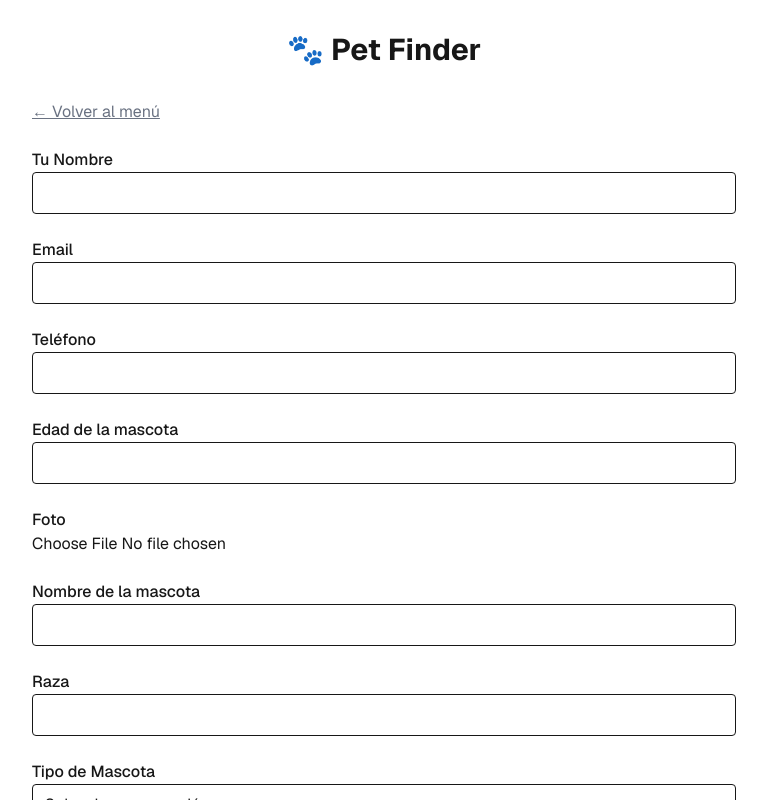
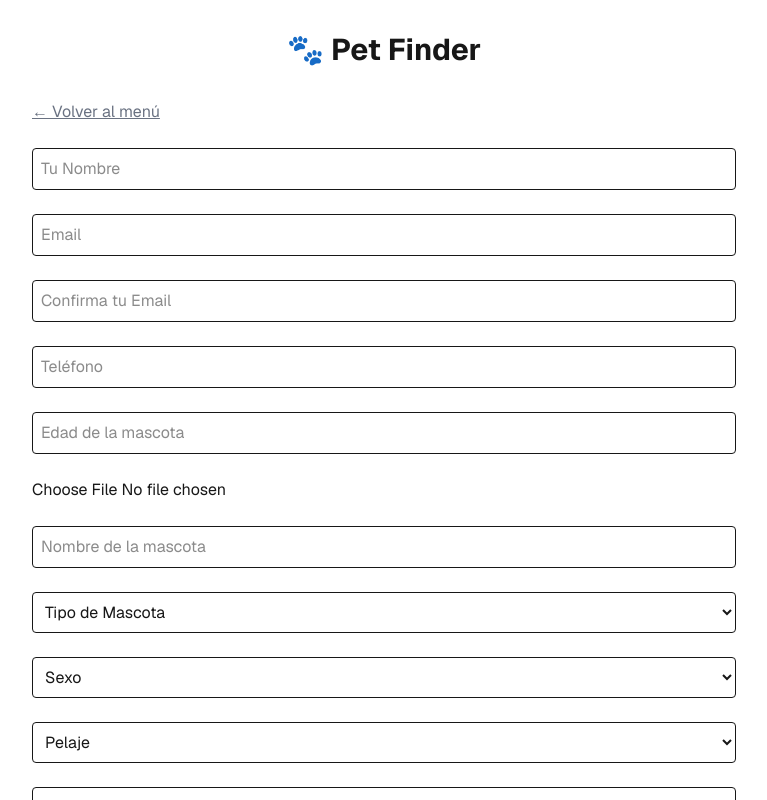
Before and after one commit to LucianoVeneroniMB/patasapp, a Next.js app: page / in a window 1280 px wide. Both pictures are taken after a click on the button "Quiero encontrar a mi mascota". Shown: the top 800 px of the page, without its empty margins (256-1023 px from the left). Built offline with nearby package versions, Linux system fonts and the light colour scheme.

Commit message:
Update page.tsx

```diff
--- a/app/page.tsx
+++ b/app/page.tsx
@@ -12,21 +12,41 @@ interface GrecaptchaEnterprise {
 
 declare const grecaptcha: GrecaptchaEnterprise | undefined;
 
-type FormType =
-  | "findMyPet"
-  | "foundPet"
-  | "wantToAdopt"
-  | "giveForAdoption"
-  | null;
+type FormType = "findMyPet" | "foundPet" | "wantToAdopt" | "giveForAdoption" | null;
+
+const perroRazas = [
+  "Affenpinscher", "Akita Inu", "Alaskan Malamute", "Airedale Terrier", "Australian Shepherd",
+  "Basenji", "Basset Hound", "Beagle", "Beauceron", "Bichón Frisé", "Bloodhound", "Border Collie",
+  "Boston Terrier", "Boxer", "Boyero de Berna", "Braco Alemán", "Braco de Weimar", "Bretón",
+  "Bulldog Francés", "Bulldog Inglés", "Bull Terrier", "Cane Corso",
+  "Cavalier King Charles Spaniel", "Chesapeake Bay Retriever", "Chihuahua", "Chow Chow",
+  "Cocker Spaniel", "Collie", "Dálmata", "Dachshund (Perro Salchicha)", "Doberman Pinscher",
+  "Dogo Argentino", "Fox Terrier", "Golden Retriever", "Gran Danés", "Gran Pirineo",
+  "Husky Siberiano", "Irish Terrier", "Jack Russell Terrier", "Kelpie Australiano", "Kuvasz",
+  "Labrador Retriever", "Leonberger", "Lhasa Apso", "Maltés", "Mastín Inglés",
+  "Mastín Napolitano", "Papillón", "Pequinés", "Perdiguero de Burgos",
+  "Perro de Agua Español", "Perro de Montaña de los Pirineos", "Pinscher Miniatura", "Pointer",
+  "Pomerania (Spitz Enano)", "Pug", "Pastor Alemán", "Pastor Australiano", "Pastor Belga",
+  "Pastor del Cáucaso", "Rhodesian Ridgeback", "Rottweiler", "Saluki", "Samoyedo",
+  "San Bernardo", "Schnauzer Miniatura", "Schnauzer Estándar", "Schnauzer Gigante",
+  "Scottish Terrier", "Setter Irlandés", "Shar Pei", "Shetland Sheepdog (Sheltie)",
+  "Shih Tzu", "Staffordshire Bull Terrier", "Terranova", "Vizsla", "Weimaraner",
+  "West Highland White Terrier", "Wolfhound Irlandés", "Xoloitzcuintle (Perro Sin Pelo Mexicano)",
+  "Cruza"
+];
+
+const gatoRazas = [
+  "Siamés", "Persa", "Maine Coon", "British Shorthair", "Sphynx", "Bengala",
+  "Azul Ruso", "Europeo Común", "Cruza"
+];
 
 export default function Home() {
   const [formType, setFormType] = useState<FormType>(null);
-  const [formData, setFormData] = useState<Record<string, unknown>>({});
+  const [formData, setFormData] = useState<Record<string, any>>({});
 
-  function handleInputChange(
-    e: ChangeEvent<HTMLInputElement | HTMLTextAreaElement | HTMLSelectElement>
-  ) {
-    setFormData({ ...formData, [e.target.name]: e.target.value });
+  function handleInputChange(e: ChangeEvent<HTMLInputElement | HTMLTextAreaElement | HTMLSelectElement>) {
+    const { name, value } = e.target;
+    setFormData((prev) => ({ ...prev, [name]: value }));
   }
 
   function handleFileChange(e: ChangeEvent<HTMLInputElement>) {
@@ -35,6 +55,11 @@ export default function Home() {
 
   async function handleSubmit(e: FormEvent) {
     e.preventDefault();
+
+    if (formData.email !== formData.emailConfirm) {
+      alert("Los emails no coinciden.");
+      return;
+    }
 
     if (!grecaptcha) {
       alert("No se pudo cargar reCAPTCHA. Intenta nuevamente.");
@@ -71,229 +96,81 @@ export default function Home() {
 
         {!formType && (
           <div className="grid grid-cols-1 sm:grid-cols-2 gap-6">
-            <button
-              onClick={() => setFormType("findMyPet")}
-              className="bg-blue-600 text-white p-4 rounded shadow hover:bg-blue-700"
-            >
-              Quiero encontrar a mi mascota
-            </button>
-            <button
-              onClick={() => setFormType("foundPet")}
-              className="bg-green-600 text-white p-4 rounded shadow hover:bg-green-700"
-            >
-              Encontré una mascota
-            </button>
-            <button
-              onClick={() => setFormType("wantToAdopt")}
-              className="bg-purple-600 text-white p-4 rounded shadow hover:bg-purple-700"
-            >
-              Quiero adoptar
-            </button>
-            <button
-              onClick={() => setFormType("giveForAdoption")}
-              className="bg-red-600 text-white p-4 rounded shadow hover:bg-red-700"
-            >
-              Quiero dar en adopción
-            </button>
+            <button onClick={() => setFormType("findMyPet")} className="bg-blue-600 text-white p-4 rounded shadow hover:bg-blue-700">Quiero encontrar a mi mascota</button>
+            <button onClick={() => setFormType("foundPet")} className="bg-green-600 text-white p-4 rounded shadow hover:bg-green-700">Encontré una mascota</button>
+            <button onClick={() => setFormType("wantToAdopt")} className="bg-purple-600 text-white p-4 rounded shadow hover:bg-purple-700">Quiero adoptar</button>
+            <button onClick={() => setFormType("giveForAdoption")} className="bg-red-600 text-white p-4 rounded shadow hover:bg-red-700">Quiero dar en adopción</button>
           </div>
         )}
 
         {formType && (
           <form onSubmit={handleSubmit} className="mt-8 space-y-6">
-            <button
-              type="button"
-              onClick={() => {
-                setFormType(null);
-                setFormData({});
-              }}
-              className="text-gray-500 underline"
-            >
-              ← Volver al menú
-            </button>
+            <button type="button" onClick={() => { setFormType(null); setFormData({}); }} className="text-gray-500 underline">← Volver al menú</button>
 
-            {/* Common fields */}
-            <div>
-              <label htmlFor="name" className="block font-medium">
-                Tu Nombre
-              </label>
-              <input
-                id="name"
-                name="name"
-                type="text"
-                className="w-full p-2 border rounded"
-                onChange={handleInputChange}
-                required
-              />
-            </div>
+            <input id="name" name="name" type="text" placeholder="Tu Nombre" className="w-full p-2 border rounded" onChange={handleInputChange} required />
+            <input id="email" name="email" type="email" placeholder="Email" className="w-full p-2 border rounded" onChange={handleInputChange} required />
+            <input id="emailConfirm" name="emailConfirm" type="email" placeholder="Confirma tu Email" className="w-full p-2 border rounded" onChange={handleInputChange} required autoComplete="off" />
+            <input id="telefono" name="telefono" type="tel" placeholder="Teléfono" className="w-full p-2 border rounded" onChange={handleInputChange} />
+            <input id="edad" name="edad" type="text" placeholder="Edad de la mascota" className="w-full p-2 border rounded" onChange={handleInputChange} />
+            <input id="photo" name="photo" type="file" accept="image/*" onChange={handleFileChange} />
 
-                <div>
-                  <label htmlFor="email" className="block font-medium">
-                    Email
-                  </label>
-                  <input
-                    id="email"
-                    name="email"
-                    type="email"
-                    className="w-full p-2 border rounded"
-                    onChange={handleInputChange}
-                    required
-                  />
-                </div>
+            {(formType === "findMyPet" || formType === "foundPet" || formType === "giveForAdoption") && (
+              <>
+                <input id="nombreMascota" name="nombreMascota" type="text" placeholder="Nombre de la mascota" className="w-full p-2 border rounded" onChange={handleInputChange} />
 
-                <div>
-                  <label htmlFor="telefono" className="block font-medium">
-                    Teléfono
-                  </label>
-                  <input
-                    id="telefono"
-                    name="telefono"
-                    type="tel"
-                    className="w-full p-2 border rounded"
-                    onChange={handleInputChange}
-                  />
-                </div>
+                <select id="tipoMascota" name="tipoMascota" className="w-full p-2 border rounded" onChange={handleInputChange} defaultValue="">
+                  <option value="" disabled>Tipo de Mascota</option>
+                  <option value="Perro">Perro</option>
+                  <option value="Gato">Gato</option>
+                  <option value="Otro">Otro</option>
+                </select>
 
-            <div>
-              <label htmlFor="edad" className="block font-medium">
-                Edad de la mascota
-              </label>
-              <input
-                id="edad"
-                name="edad"
-                type="text"
-                className="w-full p-2 border rounded"
-                onChange={handleInputChange}
-              />
-            </div>
+                {formData.tipoMascota && formData.tipoMascota !== "Otro" && (
+                  <select id="raza" name="raza" className="w-full p-2 border rounded" onChange={handleInputChange} defaultValue="Cruza">
+                    <option value="Cruza">Cruza</option>
+                    {(formData.tipoMascota === "Perro" ? perroRazas : gatoRazas).map((raza: string) => (
+                      <option key={raza} value={raza}>{raza}</option>
+                    ))}
+                  </select>
+                )}
 
-            <div>
-              <label htmlFor="photo" className="block font-medium">
-                Foto
-              </label>
-              <input
-                id="photo"
-                name="photo"
-                type="file"
-                accept="image/*"
-                onChange={handleFileChange}
-              />
-            </div>
+                <select id="sexo" name="sexo" className="w-full p-2 border rounded" onChange={handleInputChange}>
+                  <option value="">Sexo</option>
+                  <option value="Masculino">Masculino</option>
+                  <option value="Femenino">Femenino</option>
+                </select>
 
-            {(formType === "findMyPet" ||
-              formType === "foundPet" ||
-              formType === "giveForAdoption") && (
-              <>
-                <div>
-                  <label htmlFor="nombreMascota" className="block font-medium">
-                    Nombre de la mascota
-                  </label>
-                  <input
-                    id="nombreMascota"
-                    name="nombreMascota"
-                    type="text"
-                    className="w-full p-2 border rounded"
-                    onChange={handleInputChange}
-                  />
-                </div>
+                <select id="pelaje" name="pelaje" className="w-full p-2 border rounded" onChange={handleInputChange}>
+                  <option value="">Pelaje</option>
+                  <option value="Corto">Corto</option>
+                  <option value="Medio">Medio</option>
+                  <option value="Largo">Largo</option>
+                </select>
 
-                <div>
-                  <label htmlFor="raza" className="block font-medium">
-                    Raza
-                  </label>
-                  <input
-                    id="raza"
-                    name="raza"
-                    type="text"
-                    className="w-full p-2 border rounded"
-                    onChange={handleInputChange}
-                  />
-                </div>
-
-                <div>
-                  <label htmlFor="tipoMascota" className="block font-medium">
-                    Tipo de Mascota
-                  </label>
-                  <select
-                    id="tipoMascota"
-                    name="tipoMascota"
-                    className="w-full p-2 border rounded"
-                    onChange={handleInputChange}
-                    defaultValue=""
-                    required
-                  >
-                    <option value="" disabled>
-                      Selecciona una opción
-                    </option>
-                    <option value="Gato">Gato</option>
-                    <option value="Perro">Perro</option>
-                    <option value="Otro">Otro</option>
-                  </select>
-                </div>
-
-                <div>
-                  <label htmlFor="peso" className="block font-medium">
-                    Peso Aproximado
-                  </label>
-                  <input
-                    id="peso"
-                    name="peso"
-                    type="text"
-                    className="w-full p-2 border rounded"
-                    onChange={handleInputChange}
-                  />
-                </div>
-
-                <div>
-                  <label htmlFor="color" className="block font-medium">
-                    Color
-                  </label>
-                  <input
-                    id="color"
-                    name="color"
-                    type="text"
-                    className="w-full p-2 border rounded"
-                    onChange={handleInputChange}
-                  />
-                </div>
+                <input id="colorOjos" name="colorOjos" type="text" placeholder="Color de ojos" className="w-full p-2 border rounded" onChange={handleInputChange} />
+                <select id="castrado" name="castrado" className="w-full p-2 border rounded" onChange={handleInputChange}>
+                  <option value="">¿Castrado/a?</option>
+                  <option value="Sí">Sí</option>
+                  <option value="No">No</option>
+                </select>
+                <input id="colorCollar" name="colorCollar" type="text" placeholder="Color de Collar" className="w-full p-2 border rounded" onChange={handleInputChange} />
+                <select id="chapita" name="chapita" className="w-full p-2 border rounded" onChange={handleInputChange}>
+                  <option value="">¿Tiene chapita?</option>
+                  <option value="Tiene">Tiene</option>
+                  <option value="No Tiene">No Tiene</option>
+                </select>
+                {formData.chapita === "Tiene" && (
+                  <input id="textoChapita" name="textoChapita" type="text" placeholder="¿Qué dice en la chapita?" className="w-full p-2 border rounded" onChange={handleInputChange} />
+                )}
               </>
             )}
 
             {(formType === "findMyPet" || formType === "foundPet") && (
-              <div>
-                <label htmlFor="fecha" className="block font-medium">
-                  {formType === "findMyPet"
-                    ? "Fecha que se perdió"
-                    : "Fecha que se encontró"}
-                </label>
-                <input
-                  id="fecha"
-                  name="fecha"
-                  type="date"
-                  className="w-full p-2 border rounded"
-                  onChange={handleInputChange}
-                />
-              </div>
+              <input id="fecha" name="fecha" type="date" className="w-full p-2 border rounded" onChange={handleInputChange} />
             )}
 
-            <div>
-              <label htmlFor="description" className="block font-medium">
-                Notas
-              </label>
-              <textarea
-                id="description"
-                name="description"
-                className="w-full p-2 border rounded"
-                onChange={handleInputChange}
-                required
-              />
-            </div>
-
-            <button
-              type="submit"
-              className="bg-blue-600 text-white px-6 py-2 rounded hover:bg-blue-700"
-            >
-              Enviar
-            </button>
+            <textarea id="description" name="description" placeholder="Notas" className="w-full p-2 border rounded" onChange={handleInputChange} required />
+            <button type="submit" className="bg-blue-600 text-white px-6 py-2 rounded hover:bg-blue-700">Enviar</button>
           </form>
         )}
       </main>
```
